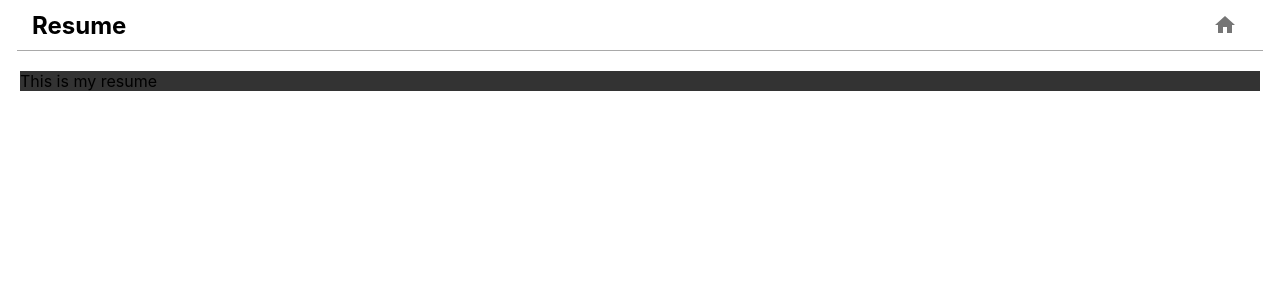
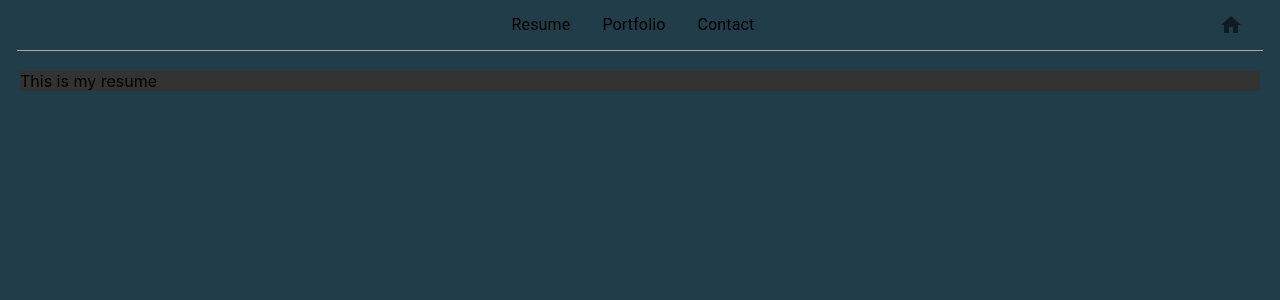
Before and after one commit to BKrowchuk/cv, a React (Create React App) app: page /cv/Resume in a window 1280 px wide. Shown: the top 300 px of the page. Built offline with nearby package versions, Linux system fonts and the light colour scheme.

Commit message:
navbar start

```diff
--- a/src/App.css
+++ /dev/null
@@ -1,38 +0,0 @@
-.App {
-  text-align: center;
-}
-
-.App-logo {
-  height: 40vmin;
-  pointer-events: none;
-}
-
-@media (prefers-reduced-motion: no-preference) {
-  .App-logo {
-    animation: App-logo-spin infinite 20s linear;
-  }
-}
-
-.App-header {
-  /* background-color: #282c34; */
-  min-height: 100vh;
-  display: flex;
-  flex-direction: column;
-  align-items: center;
-  justify-content: center;
-  font-size: calc(10px + 2vmin);
-  color: white;
-}
-
-.App-link {
-  color: #61dafb;
-}
-
-@keyframes App-logo-spin {
-  from {
-    transform: rotate(0deg);
-  }
-  to {
-    transform: rotate(360deg);
-  }
-}
--- a/src/App.js
+++ b/src/App.js
@@ -1,4 +1,3 @@
-import "./App.css";
 import Layout from "./layouts/Layout";
 import { BrowserRouter as Router, Route, Switch } from "react-router-dom";
 import Homepage from "./homepage/Homepage";
--- a/src/homepage/Homepage.js
+++ b/src/homepage/Homepage.js
@@ -4,12 +4,13 @@ import ResumeCard from "./cards/ResumeCard";
 
 const Homepage = () => {
   const breakpoints = {
-    default: 2,
+    default: 3,
+    1200: 2,
     700: 1,
   };
 
   return (
-    <Container>
+    <Container maxWidth={false}>
       <Masonry
         breakpointCols={breakpoints}
         className="my-masonry-grid"
--- a/src/index.css
+++ b/src/index.css
@@ -5,6 +5,7 @@ body {
     sans-serif;
   -webkit-font-smoothing: antialiased;
   -moz-osx-font-smoothing: grayscale;
+  background-color: #213d4a;
 }
 
 code {
@@ -45,7 +46,6 @@ p {
   align-items: center;
   max-width: 95%;
   height: 50px;
-  /* 700px */
   margin: 0 auto;
   border-bottom: 1px solid darkgray;
 }
@@ -55,12 +55,21 @@ p {
 } */
 
 .navbar .links {
-  margin-left: auto;
+  margin-left: 0;
+}
+
+.navbar .middle {
+  display: flex;
+  margin: auto;
+  text-align: center;
+}
+
+.navbar p {
+  margin-left: 20px;
+  padding: 6px;
 }
 
 .navbar a {
-  margin-left: 5px;
   text-decoration: none;
-  padding: 6px;
-  color: aliceblue;
+  color: rgb(0, 0, 0);
 }
--- a/src/layouts/Layout.js
+++ b/src/layouts/Layout.js
@@ -1,7 +1,5 @@
 import { makeStyles } from "@mui/styles";
 import Navbar from "../topbar/NavBar";
-
-// import Navbar from "./Navbar";
 
 const useStyles = makeStyles({
   page: {
--- a/src/topbar/NavBar.js
+++ b/src/topbar/NavBar.js
@@ -1,16 +1,12 @@
 import { Link, useLocation } from "react-router-dom";
-import { IconButton } from "@mui/material";
+import { IconButton, Typography } from "@mui/material";
 import { makeStyles } from "@mui/styles";
-// import AddCircleOutlineIcon from "@material-ui/icons/AddCircleOutline";
-import { AddCircleOutline } from "@mui/icons-material";
-// import HomeIcon from "@material-ui/icons/Home";
 import { Home } from "@mui/icons-material";
-import { blueGrey } from "@mui/material/colors";
 
 const useStyles = makeStyles({
   button: {
     "&:hover": {
-      background: blueGrey[500],
+      backgroundColor: "blue",
     },
   },
 });
@@ -25,30 +21,42 @@ const Navbar = () => {
     title = "Home";
   }
 
-  var new_expense;
-  if (title === "Expenses") {
-    new_expense = (
-      <Link to="/NewExpense">
-        <IconButton className={classes.button} size="small">
-          <AddCircleOutline />
-        </IconButton>
-      </Link>
-    );
-  }
-
   var home = (
     <Link to="/cv">
-      <IconButton className={classes.button} disableRipple={true} size="small">
+      <IconButton size="small">
         <Home />
       </IconButton>
     </Link>
   );
 
+  var resume = (
+    <Link to="/cv/Resume">
+      <Typography>Resume</Typography>
+    </Link>
+  );
+
+  var contact = (
+    <Link to="/cv">
+      <Typography>Contact</Typography>
+    </Link>
+  );
+
+  var portfolio = (
+    <Link to="/cv">
+      <Typography>Portfolio</Typography>
+    </Link>
+  );
+
   return (
     <nav className="navbar">
-      <h1>{title}</h1>
+      {/* <h1>{title}</h1> */}
       {/* <h1>Hi</h1> */}
-      {new_expense}
+      {/* {new_expense} */}
+      <div className="middle">
+        {resume}
+        {portfolio}
+        {contact}
+      </div>
       <div className="links">{home}</div>
     </nav>
   );
```
